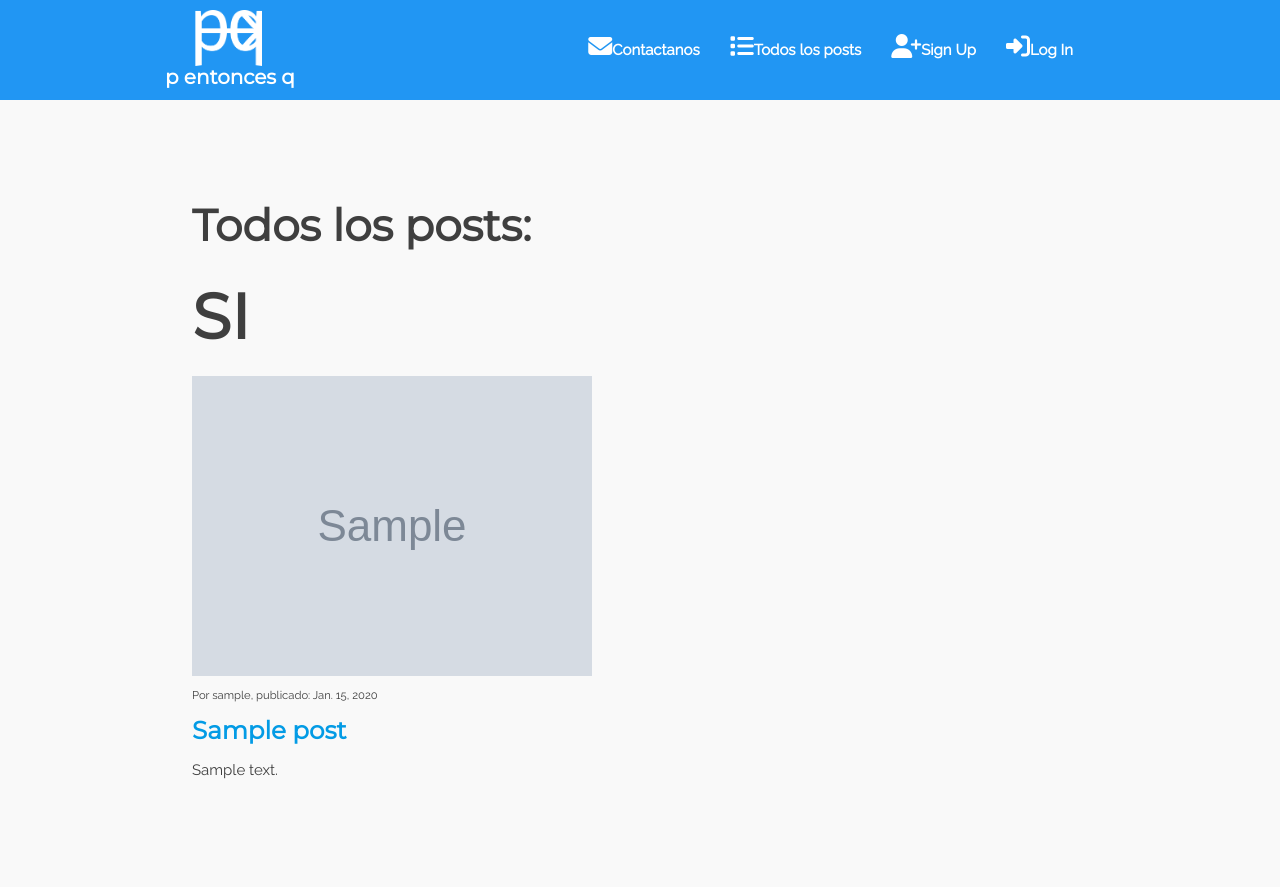
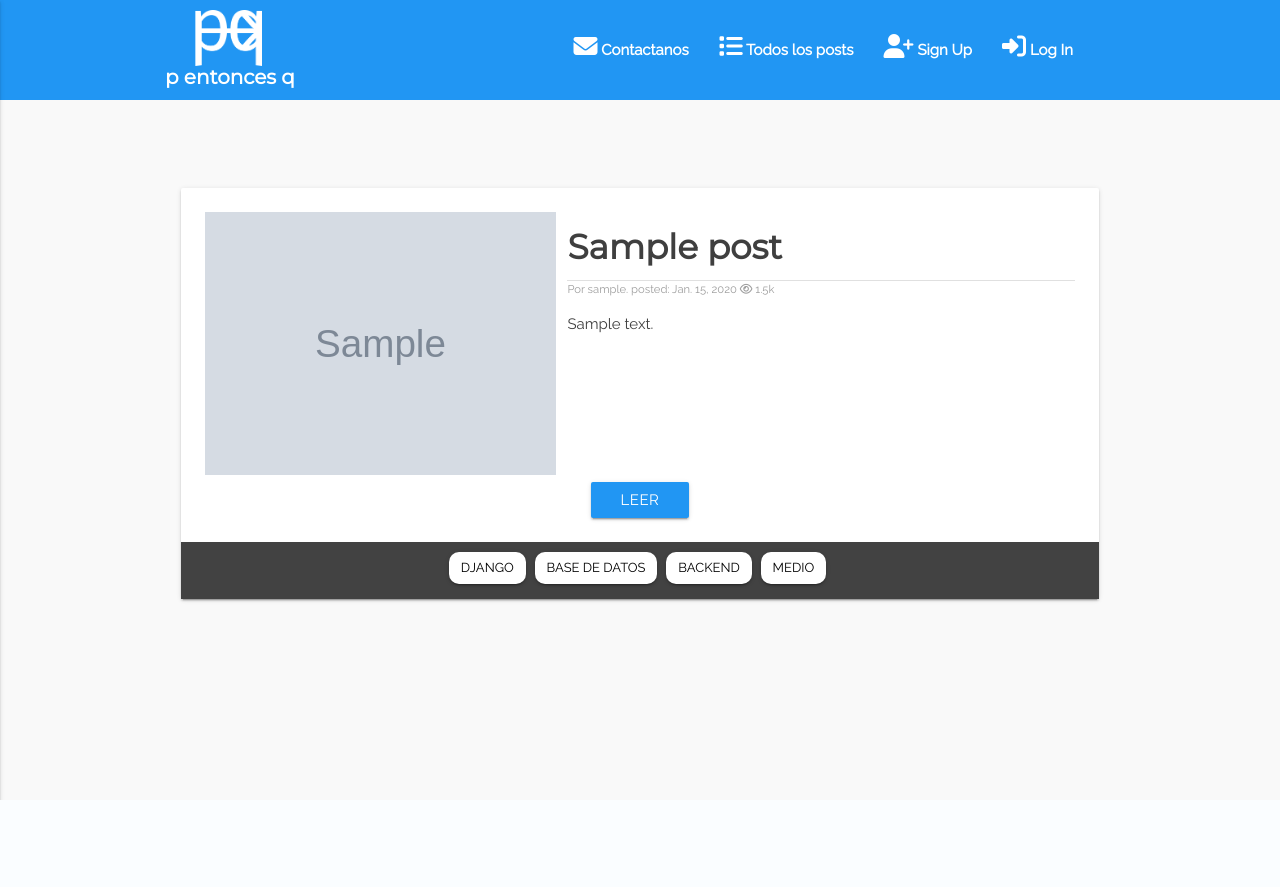
Before and after one commit to vligas/BlogComputacion, a Django app: a page that uses BlogComputacion/blog/templates/blog/main2.html in a window 1280 px wide. After the commit the page ends 800 px from the top, so only its background shows below. Run offline with Django 3.2, Linux system fonts and the light colour scheme; tables that the repository leaves empty hold one stand-in row (values such as "Sample post"); grey boxes marked "Sample" are stand-in pictures; some libraries are stand-ins or nearby versions; some web fonts are replaced.

Commit message:
Agregue estilos para la vista de /posts/ espero que ahora de un poco menos de asco. agregue tambien paginacion para mostrar solo 5 paginas a la vez

```diff
--- a/BlogComputacion/blog/static/blog/css/main.css
+++ b/BlogComputacion/blog/static/blog/css/main.css
@@ -421,3 +421,10 @@ a.article-link:hover
 {
   overflow:visible !important;
 }
+
+
+
+.img-post-all
+{
+  padding-left:0px !important;
+}
--- a/BlogComputacion/blog/templates/blog/main2.html
+++ b/BlogComputacion/blog/templates/blog/main2.html
@@ -27,7 +27,7 @@
 
     <ul id="dropdown1" class="dropdown-content">
       <li><a href="#!">Mi perfil</a></li>
-      {% if perms.Post.add_Post %}
+      {% if perms.blog.add_post %}
         <li><a href="#!">Mis posts</a></li>
         <li><a href="{% url 'create' %}">Escribir Post</a></li>
       {% endif %}
@@ -37,7 +37,7 @@
 
     <ul id="dropdown2" class="dropdown-content">
       <li><a href="#!">Mi perfil</a></li>
-      {% if perms.Post.add_Post %}
+      {% if perms.blog.add_post %}
         <li><a href="#!">Mis posts</a></li>
         <li><a href="{% url 'create' %}">Escribir Post</a></li>
       {% endif %}
@@ -48,11 +48,11 @@
     <nav class="blue main-nav" role="navigation">
       <div class="nav-wrapper container"><a id="logo-container" href="{% url 'index' %}" class="brand-logo"><img src="{% static 'blog/img/logo2.png' %}" alt="" class="responsive-img"> <span class="logo-text">p entonces q</span></a>
         <ul class="right hide-on-med-and-down nav-ul">
-          <li><a href="{% url 'contact' %}"><i class="fa fa-envelope" aria-hidden="true"></i>Contactanos</a></li>
-          <li><a href="{% url 'showAll' %}"><i class="fa fa-list" aria-hidden="true"></i>Todos los posts</a></li>
+          <li><a href="{% url 'contact' %}"><i class="fa fa-envelope" aria-hidden="true"></i> Contactanos</a></li>
+          <li><a href="{% url 'showAll' %}"><i class="fa fa-list" aria-hidden="true"></i> Todos los posts</a></li>
           {% if not user.is_authenticated %}
-          <li><a href="{% url 'registrar' %}"><i class="fa fa-user-plus" aria-hidden="true"></i>Sign Up</a></li>
-          <li><a href="{% url 'login' %}"><i class="fa fa-sign-in" aria-hidden="true"></i>Log In</a></li>
+          <li><a href="{% url 'registrar' %}"><i class="fa fa-user-plus" aria-hidden="true"></i> Sign Up</a></li>
+          <li><a href="{% url 'login' %}"><i class="fa fa-sign-in" aria-hidden="true"></i> Log In</a></li>
           {% else %}
           <li><a class="dropdown-button" href="#!" data-activates="dropdown1">Mi cuenta <i class="material-icons right dropdown-navbar">arrow_drop_down</i></a></li>
           {% endif %}
@@ -93,15 +93,18 @@
       $(".button-collapse").sideNav();
       $('.dropdown-button').dropdown();
       $('.modal').modal();
+      $('select').material_select();
 
-      $(".content-markdown").each(function()){
-          var content = $(this).text()
-          console.log(content)
-          var markedContent = marked(content)
-          console.log(msrkedContent)
-          $(this).html(markedContent)
 
-      })
+
+      // $(".content-markdown").each(function()){
+      //     var content = $(this).text()
+      //     console.log(content)
+      //     var markedContent = marked(content)
+      //     console.log(msrkedContent)
+      //     $(this).html(markedContent)
+      //
+      // })
     });
 
     </script>
--- a/BlogComputacion/blog/templates/blog/pages/all_post_detail.html
+++ b/BlogComputacion/blog/templates/blog/pages/all_post_detail.html
@@ -1,20 +1,74 @@
 {% extends 'blog/main2.html' %}
 {% block content %}
 
-<h3>Todos los posts: </h3>
+<!-- <h1 class="center">Todos los posts: </h1> -->
 
-<h1>SI</h1>
+  <div class="row">
+    {% for entrada in object_list %}
+  <div class="row">
+    <div class="col s12">
+      <div class="card">
+        <div class="card-content">
+          <div class="col s12 m5 img-post-all">
+            <img src="{{entrada.cover.url}}" alt="" class="responsive-img">
+          </div>
+          <h4>{{entrada.title}}</h4>
+          <div class="divider"></div>
+          <p class="card-info grey-text">
+            <small>
+              <span class="left">Por {{entrada.author.username}}. posted: {{entrada.created_at}}  <i class="fa fa-eye"></i> 1.5k</span>
+            </small>
+          </p>
+          <div class="section">
+            <p>{{entrada.text|truncatechars:500}}</p>
+          </div>
+          <div class="clearfix"></div>
+          <div class="center">
+            <a href="{{entrada.get_absolute_url}}" class="btn blue">Leer</a>
+          </div>
+          </div>
 
-{% for entrada in object_list %}
-  <img src="{{ entrada.cover.url }}" alt="" class="responsive-img">
-  <div>
-    <small>Por {{entrada.author.username}}, publicado: {{entrada.created_at}}</small>
-    <br>
-    <h5><a href="{{ entrada.id }}">{{ entrada.title }}</a></h5>
-    <p>{{ entrada.text }}</p>
+          <div class="card-category grey darken-3 center">
+
+            <div class="chip z-depth-1">Django</div>
+            <div class="chip z-depth-1">Base de datos</div>
+            <div class="chip z-depth-1">Backend</div>
+            <div class="chip z-depth-1">Medio</div>
+
+          </div>
+        </div>
+      </div>
+    </div>
+  {% endfor  %}
+  </div>
+  <div class="row center">
+
+    {% if is_paginated %}
+    <ul class="pagination">
+      {% if page_obj.has_previous %}
+      <li><a href="?page={{ page_obj.previous_page_number }}"><i class="material-icons">chevron_left</i></a></li>
+      {% else %}
+      <li class="disabled"><a href="#!"><i class="material-icons">chevron_left</i></a></li>
+      {% endif %}
+      {% for i in paginator.page_range %}
+      {% if page_obj.number == i %}
+      <li class="active blue"><a href="#!">{{ i }}</a></li>
+      {% else %}
+      <li><a href="?page={{ i }}">{{ i }}</a></li>
+      {% endif %}
+      {% endfor %}
+      {% if page_obj.has_next %}
+      <li class="waves-effect"><a href="?page={{ page_obj.next_page_number }}"><i class="material-icons">chevron_right</i></a></li>
+      {% else %}
+      <li class="disabled"><a href="#!"><i class="material-icons">chevron_right</i></a></li>
+      {% endif %}
+    </ul>
+    {% endif %}
+  </div>
+
 
   </div>
-{% endfor  %}
+</div>
 <br>
 <br>
 <br>
--- a/BlogComputacion/blog/views.py
+++ b/BlogComputacion/blog/views.py
@@ -14,7 +14,8 @@ def index(request):
 class showAll(ListView):
     template_name = 'blog/pages/all_post_detail.html'
     model = Post
-    ordering = ['-created_at'] # para que ordene de menor a mayor (-) tomando en cuenta la fecha de creacion (created_at)
+    paginate_by = 5
+    ordering = ['-id'] # para que ordene de menor a mayor (-) tomando en cuenta la fecha de creacion (created_at)
 
 def showOne(request, id):
     post = get_object_or_404(Post, pk = id)
```
Also changed, not shown: BlogComputacion/blog/templates/blog/main.html (+4 -4 lines), BlogComputacion/blog/templates/blog/pages/index.html (+3 -4 lines).
